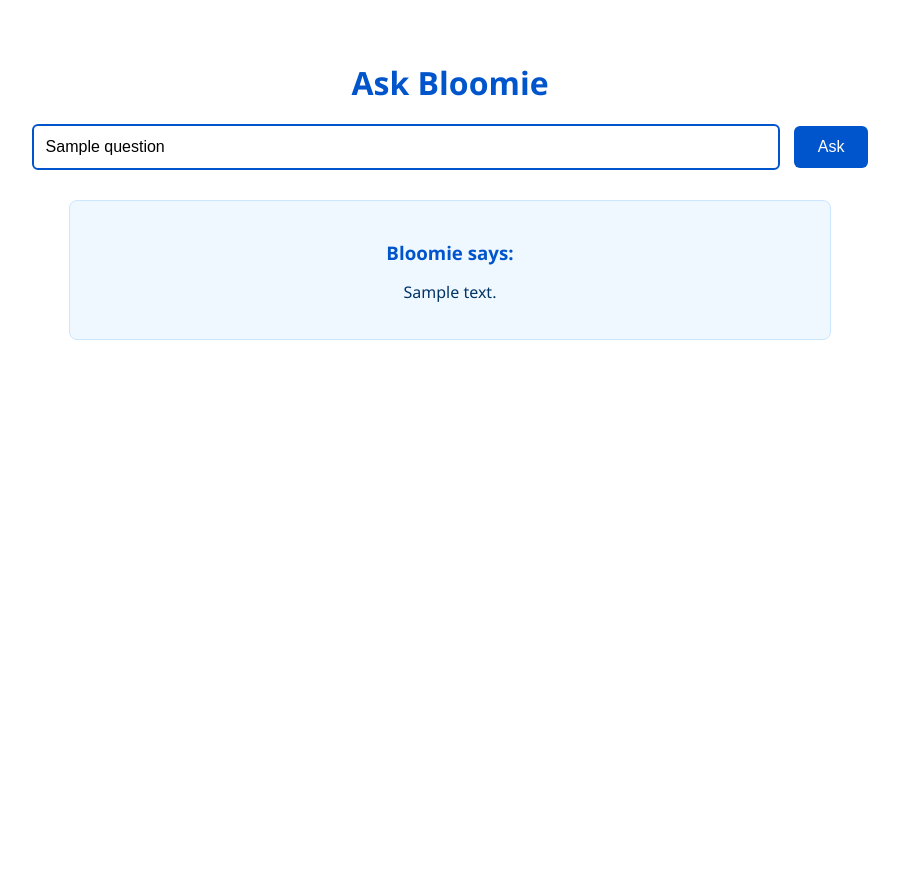
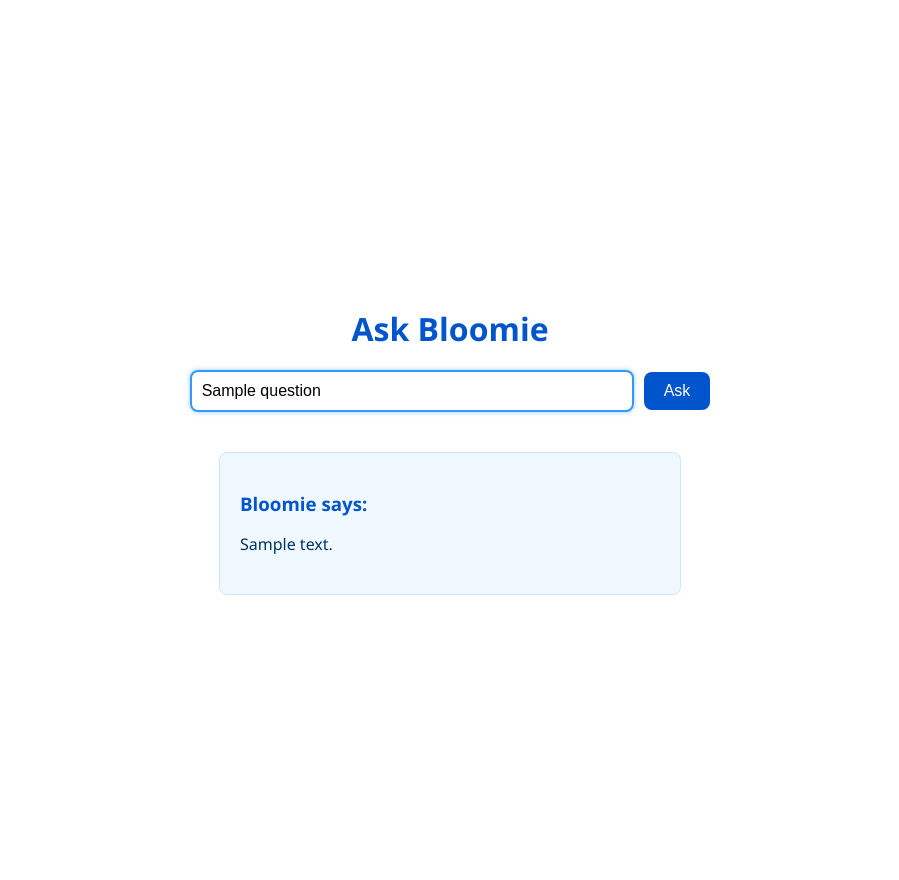
Before and after one commit to UniqLee/BrainBloom, a Flask app: template templates/bloomie-ai.html in a window 1280 px wide. Shown: the whole page, without its empty margins (190-1089 px from the left). Before the commit the page ends 340 px from the top, so only its background shows below. Run offline with Flask 3, Linux system fonts and the light colour scheme; the template is opened without the code that fills it: most values are stand-ins (such as "Sample title", 1, 10 or a date in 2020).

Commit message:
bloomie ai works from front end and html, only styliong left to apply

```diff
--- a/app.py
+++ b/app.py
@@ -35,42 +35,44 @@ def build_prompt(question):
 
     return context
 
-@app.route("/bloomie-ai", methods=["GET","POST"])
+@app.route("/bloomie-ai", methods=["GET", "POST"])
 def talk_to_bloomie():
-    prompt = request.form.get("question")
-    context = build_prompt(prompt)
+    if request.method == "POST":
+        prompt = request.form.get("question")
+        context = build_prompt(prompt)
 
-    api_url = "https://api.shecodes.io/ai/v1/generate"
-    api_key = os.getenv("SHECODES_API_KEY")
+        api_url = "https://api.shecodes.io/ai/v1/generate"
+        api_key = os.getenv("SHECODES_API_KEY")
 
-    try:
-        response = requests.get(api_url, params={
-            'prompt': prompt,
-            'context': context,
-            'key': api_key
-        }, timeout=30)
+        try:
+            response = requests.get(api_url, params={
+                'prompt': prompt,
+                'context': context,
+                'key': api_key
+            }, timeout=30)
 
-        if response.status_code == 200:
-            data = response.json()
-            feedback = data.get("answer", "No feedback received.")
-            conn = get_db_connection()
-            conn = get_db_connection()
-            conn.execute(
-                "INSERT INTO topics (title, explanation, subject) VALUES (?, ?, ?)",
-                (prompt, feedback, "AI-generated")
-            )
-            conn.commit()
-            conn.close()
+            if response.status_code == 200:
+                data = response.json()
+                feedback = data.get("answer", "No feedback received.")
 
+                conn = get_db_connection()
+                conn.execute(
+                    "INSERT INTO topics (title, explanation, subject) VALUES (?, ?, ?)",
+                    (prompt, feedback, "AI-generated")
+                )
+                conn.commit()
+                conn.close()
 
-        else:
-            feedback = "Error getting feedback from AI. Please try again later."
+            else:
+                feedback = "Error getting feedback from Bloomie. Please try again later."
 
-    except Exception as e:
-        feedback = f"An error occurred: {str(e)}"
+        except Exception as e:
+            feedback = f"An error occurred: {str(e)}"
 
+        return render_template("bloomie-ai.html", question=prompt, answer=feedback)
 
-    return render_template("bloomie-ai.html", question=prompt, answer=feedback)
+    return render_template("bloomie-ai.html", question="", answer="")
+
 
 
 @app.route("/topics")
--- a/static/css/bloomie.css
+++ b/static/css/bloomie.css
@@ -1,60 +1,95 @@
+:root {
+  --primary-color: #0055cc;
+  --accent-color: #3399ff;
+  --background-color: #ffffff;
+  --response-bg: #f0f8ff;
+  --response-border: #cce6ff;
+  --font-family: 'Segoe UI', Tahoma, Geneva, Verdana, sans-serif;
+  --font-size-base: 1rem;
+  --font-size-heading: 2rem;
+  --radius: 8px;
+  --spacing-sm: 10px;
+  --spacing-md: 20px;
+  --spacing-lg: 40px;
+}
+
 body {
-  background-color: #ffffff;
-  font-family: 'Segoe UI', Tahoma, Geneva, Verdana, sans-serif;
+  background-color: var(--background-color);
+  font-family: var(--font-family);
   color: #003366;
   margin: 0;
-  padding: 40px;
-  text-align: center;
+  padding: var(--spacing-lg);
+  display: flex;
+  justify-content: center;
+  align-items: center;
+  min-height: 100vh;
 }
 
-h1 {
-  color: #0055cc;
-  margin-bottom: 20px;
+.container {
+  text-align: center;
+  max-width: 700px;
+  width: 100%;
 }
 
-form {
-  margin-bottom: 30px;
+.title {
+  font-size: var(--font-size-heading);
+  color: var(--primary-color);
+  margin-bottom: var(--spacing-md);
 }
 
-input[type="text"] {
+.chat-form {
+  display: flex;
+  justify-content: center;
+  align-items: center;
+  gap: var(--spacing-sm);
+  margin-bottom: var(--spacing-lg);
+}
+
+.chat-input {
   width: 60%;
-  padding: 12px;
-  font-size: 16px;
-  border: 2px solid #0055cc;
-  border-radius: 6px;
+  padding: var(--spacing-sm);
+  font-size: var(--font-size-base);
+  border: 2px solid var(--primary-color);
+  border-radius: var(--radius);
   outline: none;
 }
 
-input[type="text"]:focus {
-  border-color: #3399ff;
+.chat-input:focus {
+  border-color: var(--accent-color);
   box-shadow: 0 0 5px rgba(51, 153, 255, 0.5);
 }
 
-button {
-  padding: 12px 24px;
-  font-size: 16px;
-  background-color: #0055cc;
+.chat-button {
+  padding: var(--spacing-sm) var(--spacing-md);
+  font-size: var(--font-size-base);
+  background-color: var(--primary-color);
   color: white;
   border: none;
-  border-radius: 6px;
+  border-radius: var(--radius);
   cursor: pointer;
-  margin-left: 10px;
+  transition: background-color 0.3s ease;
 }
 
-button:hover {
-  background-color: #3399ff;
+.chat-button:hover {
+  background-color: var(--accent-color);
 }
 
-#bloomie-response {
-  background-color: #f0f8ff;
-  border: 1px solid #cce6ff;
-  padding: 20px;
-  border-radius: 8px;
+.response-box {
+  background-color: var(--response-bg);
+  border: 1px solid var(--response-border);
+  padding: var(--spacing-md);
+  border-radius: var(--radius);
   width: 60%;
   margin: 0 auto;
+  text-align: left;
 }
 
-#bloomie-response h3 {
-  color: #0055cc;
-  margin-bottom: 10px;
+.response-title {
+  color: var(--primary-color);
+  margin-bottom: var(--spacing-sm);
 }
+
+.response-text {
+  font-size: var(--font-size-base);
+  line-height: 1.6;
+}
--- a/templates/bloomie-ai.html
+++ b/templates/bloomie-ai.html
@@ -17,6 +17,7 @@
         class="chat-input"
         placeholder="Ask Bloomie anything..."
         required
+        autofocus
         value="{{ question if question else '' }}"
       >
       <button type="submit" class="chat-button">Ask</button>
@@ -28,6 +29,6 @@
         <p class="response-text">{{ answer }}</p>
       </div>
     {% endif %}
-  </div>
+    </div>
 </body>
 </html>
--- a/templates/index.html
+++ b/templates/index.html
@@ -16,7 +16,10 @@
     </header>
 
     <div class="actions">
+      <div class="button-row">
       <a href="/signup" class="btn primary">Get Started</a>
+      <a href="/bloomie-ai" class="btn bloomie">Talk to Bloomie</a>
+      </div>
       <p class="login-text">
         Already have an account? <a href="/login" class="login-link">Log in</a>
       </p>
```
Also changed, not shown: static/css/style.css (+16 -0 lines), database/brainbloom.db.
